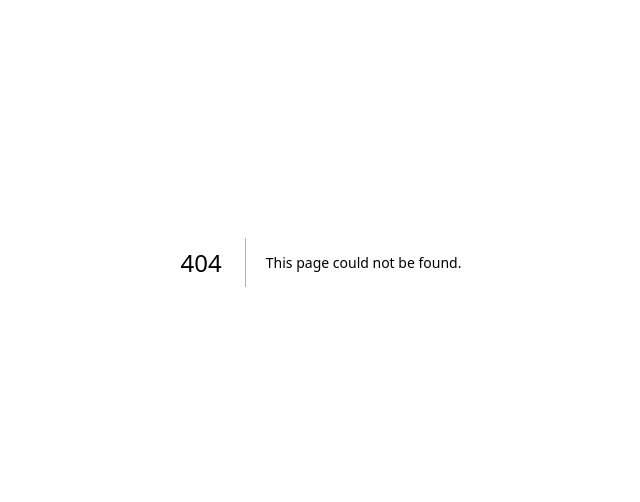
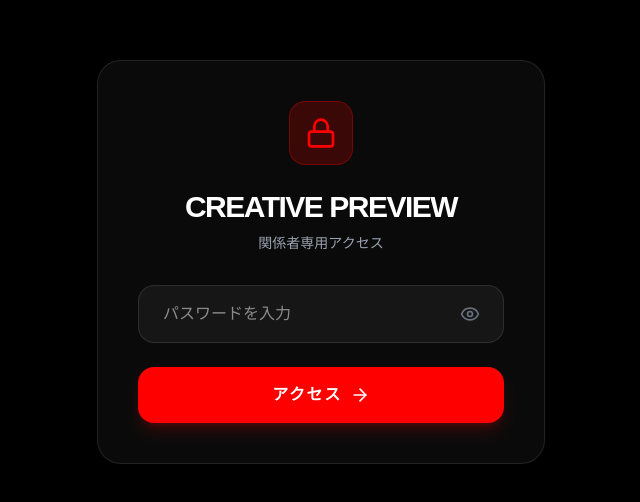
Before and after one commit to sakon-cpu/all-in-hub, a Next.js app: page /creative-preview in a window 1280 px wide. Before the commit this address had no page. Shown: the part 138-640 px from the top of the page, without its empty margins (319-959 px from the left). Built offline with nearby package versions, Linux system fonts and the light colour scheme.

Commit message:
feat: add hidden preview path with password allhero2026

```diff
--- /dev/null
+++ b/src/app/creative-preview/page.tsx
@@ -0,0 +1,138 @@
+"use client";
+
+import { useState, useEffect } from "react";
+import { motion } from "framer-motion";
+import { Lock, Eye, EyeOff, ArrowRight, Film, Newspaper, ArrowLeft } from "lucide-react";
+import Link from "next/link";
+import { useLanguage } from "@/context/LanguageContext";
+
+export default function PreviewPage() {
+    const { t } = useLanguage();
+    const [password, setPassword] = useState("");
+    const [isAuthenticated, setIsAuthenticated] = useState(false);
+    const [showPassword, setShowPassword] = useState(false);
+    const [error, setError] = useState("");
+
+    useEffect(() => {
+        const auth = localStorage.getItem("temp_auth");
+        if (auth === "true") {
+            setIsAuthenticated(true);
+        }
+    }, []);
+
+    const handleLogin = (e: React.FormEvent) => {
+        e.preventDefault();
+        // ここではプラン通り allhero2026 を使用します
+        if (password === "allhero2026") {
+            setIsAuthenticated(true);
+            localStorage.setItem("temp_auth", "true");
+            setError("");
+        } else {
+            setError("パスワードが正しくありません。");
+        }
+    };
+
+    if (!isAuthenticated) {
+        return (
+            <div className="min-h-screen bg-black text-white flex items-center justify-center p-4">
+                <motion.div
+                    initial={{ opacity: 0, y: 20 }}
+                    animate={{ opacity: 1, y: 0 }}
+                    className="max-w-md w-full glass p-10 rounded-3xl border border-white/10"
+                >
+                    <div className="flex flex-col items-center mb-8">
+                        <div className="w-16 h-16 rounded-2xl bg-accent/20 flex items-center justify-center mb-6 border border-accent/30">
+                            <Lock className="w-8 h-8 text-accent" />
+                        </div>
+                        <h1 className="text-3xl font-black tracking-tighter uppercase mb-2">CREATIVE PREVIEW</h1>
+                        <p className="text-gray-400 text-sm font-medium">関係者専用アクセス</p>
+                    </div>
+
+                    <form onSubmit={handleLogin} className="space-y-6">
+                        <div className="relative">
+                            <input
+                                type={showPassword ? "text" : "password"}
+                                value={password}
+                                onChange={(e) => setPassword(e.target.value)}
+                                placeholder="パスワードを入力"
+                                className="w-full bg-white/5 border border-white/10 rounded-2xl px-6 py-4 focus:outline-none focus:border-accent/50 focus:bg-white/10 transition-all font-mono"
+                            />
+                            <button
+                                type="button"
+                                onClick={() => setShowPassword(!showPassword)}
+                                className="absolute right-6 top-1/2 -translate-y-1/2 text-gray-500 hover:text-white"
+                            >
+                                {showPassword ? <EyeOff className="w-5 h-5" /> : <Eye className="w-5 h-5" />}
+                            </button>
+                        </div>
+
+                        {error && <p className="text-accent text-xs font-bold text-center">{error}</p>}
+
+                        <button
+                            type="submit"
+                            className="w-full bg-accent text-white font-black py-4 rounded-2xl flex items-center justify-center gap-2 hover:scale-[1.02] transition-all shadow-lg shadow-accent/20 uppercase tracking-widest"
+                        >
+                            アクセス
+                            <ArrowRight className="w-5 h-5" />
+                        </button>
+                    </form>
+                </motion.div>
+            </div>
+        );
+    }
+
+    return (
+        <div className="min-h-screen bg-black text-white p-8">
+            <div className="max-w-4xl mx-auto pt-20">
+                <header className="mb-16">
+                    <Link href="/" className="inline-flex items-center gap-2 text-gray-500 hover:text-white mb-8 transition-colors text-xs font-black uppercase tracking-widest">
+                        <ArrowLeft className="w-4 h-4" />
+                        HUBトップへ
+                    </Link>
+                    <h1 className="text-5xl md:text-7xl font-black tracking-tighter uppercase mb-6">
+                        PREVIEW <br /> <span className="text-accent">DASHBOARD</span>
+                    </h1>
+                    <p className="text-xl text-gray-400 font-bold italic leading-relaxed">
+                        社員メンバー限定の先行公開ページです。制作中の作品一覧やブログ記事を確認できます。
+                    </p>
+                </header>
+
+                <div className="grid grid-cols-1 md:grid-cols-2 gap-8">
+                    <Link href="/works" className="group p-10 glass rounded-3xl border border-white/5 hover:border-accent/30 transition-all flex flex-col h-full">
+                        <div className="w-14 h-14 rounded-2xl bg-accent/10 flex items-center justify-center mb-8 border border-accent/20 group-hover:bg-accent group-hover:text-white transition-all">
+                            <Film className="w-8 h-8" />
+                        </div>
+                        <h2 className="text-3xl font-black mb-4 uppercase">WORKS ARCHIVE</h2>
+                        <p className="text-gray-400 font-medium mb-8 flex-1">
+                            これまでに制作した全作品のアーカイブ、および詳細情報を確認できます。
+                        </p>
+                        <div className="flex items-center gap-2 text-accent font-black text-xs tracking-[0.3em] uppercase group-hover:translate-x-2 transition-transform">
+                            VIEW WORKS <ArrowRight className="w-4 h-4" />
+                        </div>
+                    </Link>
+
+                    <Link href="/note" className="group p-10 glass rounded-3xl border border-white/5 hover:border-accent/30 transition-all flex flex-col h-full">
+                        <div className="w-14 h-14 rounded-2xl bg-accent/10 flex items-center justify-center mb-8 border border-accent/20 group-hover:bg-accent group-hover:text-white transition-all">
+                            <Newspaper className="w-8 h-8" />
+                        </div>
+                        <h2 className="text-3xl font-black mb-4 uppercase">BLOG & NOTES</h2>
+                        <p className="text-gray-400 font-medium mb-8 flex-1">
+                            制作の裏側や、AI技術に関する考察を綴った記事一覧を確認できます。
+                        </p>
+                        <div className="flex items-center gap-2 text-accent font-black text-xs tracking-[0.3em] uppercase group-hover:translate-x-2 transition-transform">
+                            VIEW NOTES <ArrowRight className="w-4 h-4" />
+                        </div>
+                    </Link>
+                </div>
+
+                <div className="mt-20 p-8 rounded-3xl border border-white/5 bg-white/5">
+                    <h3 className="text-xs font-black text-gray-500 tracking-[0.5em] uppercase mb-4">Sharing Info</h3>
+                    <p className="text-sm text-gray-400 leading-relaxed font-medium">
+                        このページおよび各詳細ページは、URLを直接知っているメンバーのみが閲覧することを想定しています。<br />
+                        共有する際は、このURL（`/creative-preview`）とパスワード（`allhero2026`）をセットで伝えてください。
+                    </p>
+                </div>
+            </div>
+        </div>
+    );
+}
--- a/src/app/note/page.tsx
+++ b/src/app/note/page.tsx
@@ -11,8 +11,17 @@ export default function NotePage() {
     const { language, t } = useLanguage();
     const [notes, setNotes] = useState<any[]>([]);
     const [loading, setLoading] = useState(true);
+    const [authorized, setAuthorized] = useState(false);
 
     useEffect(() => {
+        // 簡単な認証ガード
+        const auth = localStorage.getItem("temp_auth");
+        if (auth !== "true") {
+            window.location.href = "/creative-preview";
+            return;
+        }
+        setAuthorized(true);
+
         async function loadNotes() {
             try {
                 const res = await fetch('/api/notes');
@@ -27,6 +36,8 @@ export default function NotePage() {
         }
         loadNotes();
     }, []);
+
+    if (!authorized) return <div className="min-h-screen bg-black" />;
 
     return (
         <div className="min-h-screen pt-32 pb-20">
--- a/src/app/works/page.tsx
+++ b/src/app/works/page.tsx
@@ -11,8 +11,17 @@ export default function WorksPage() {
     const { t, language } = useLanguage();
     const [works, setWorks] = useState<any[]>([]);
     const [loading, setLoading] = useState(true);
+    const [authorized, setAuthorized] = useState(false);
 
     useEffect(() => {
+        // 簡単な認証ガード
+        const auth = localStorage.getItem("temp_auth");
+        if (auth !== "true") {
+            window.location.href = "/creative-preview";
+            return;
+        }
+        setAuthorized(true);
+
         async function loadWorks() {
             try {
                 const res = await fetch('/api/works');
@@ -27,6 +36,8 @@ export default function WorksPage() {
         }
         loadWorks();
     }, []);
+
+    if (!authorized) return <div className="min-h-screen bg-black" />;
 
     return (
         <div className="min-h-screen bg-black text-white">
```
